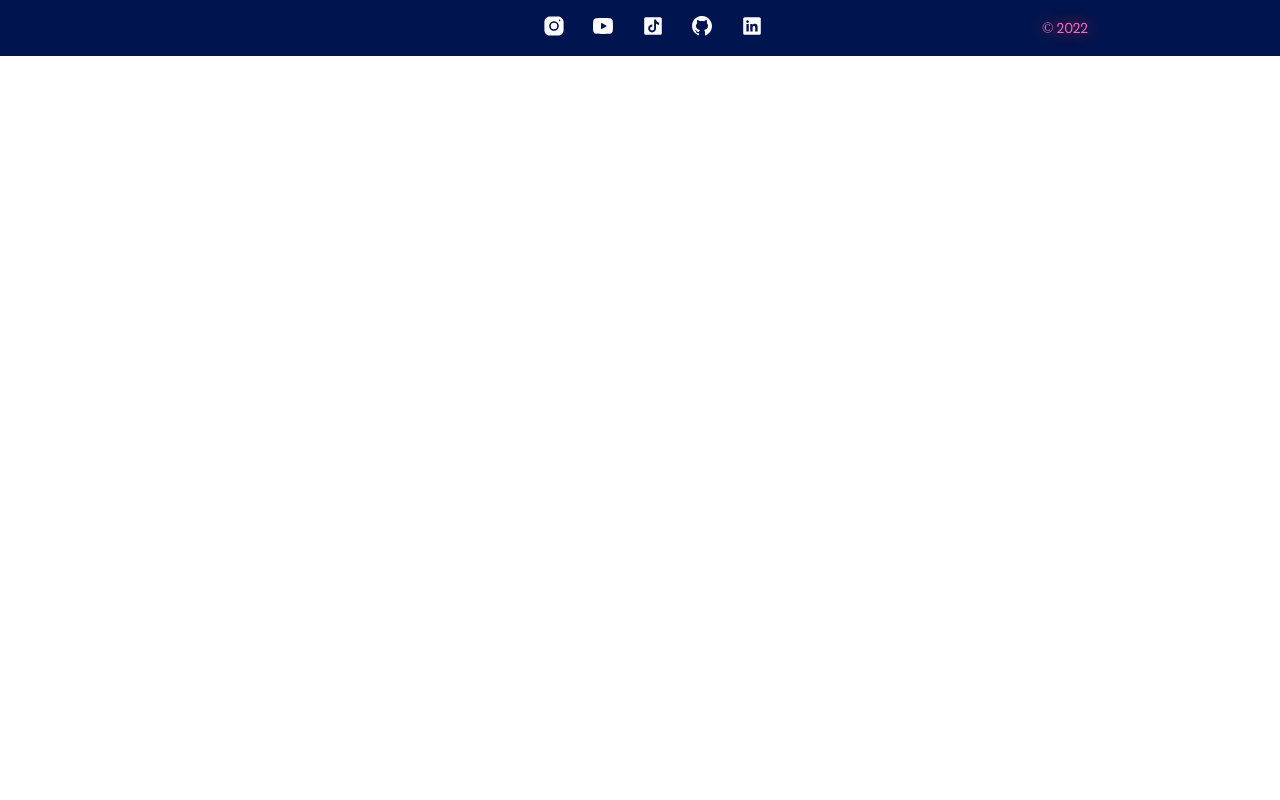
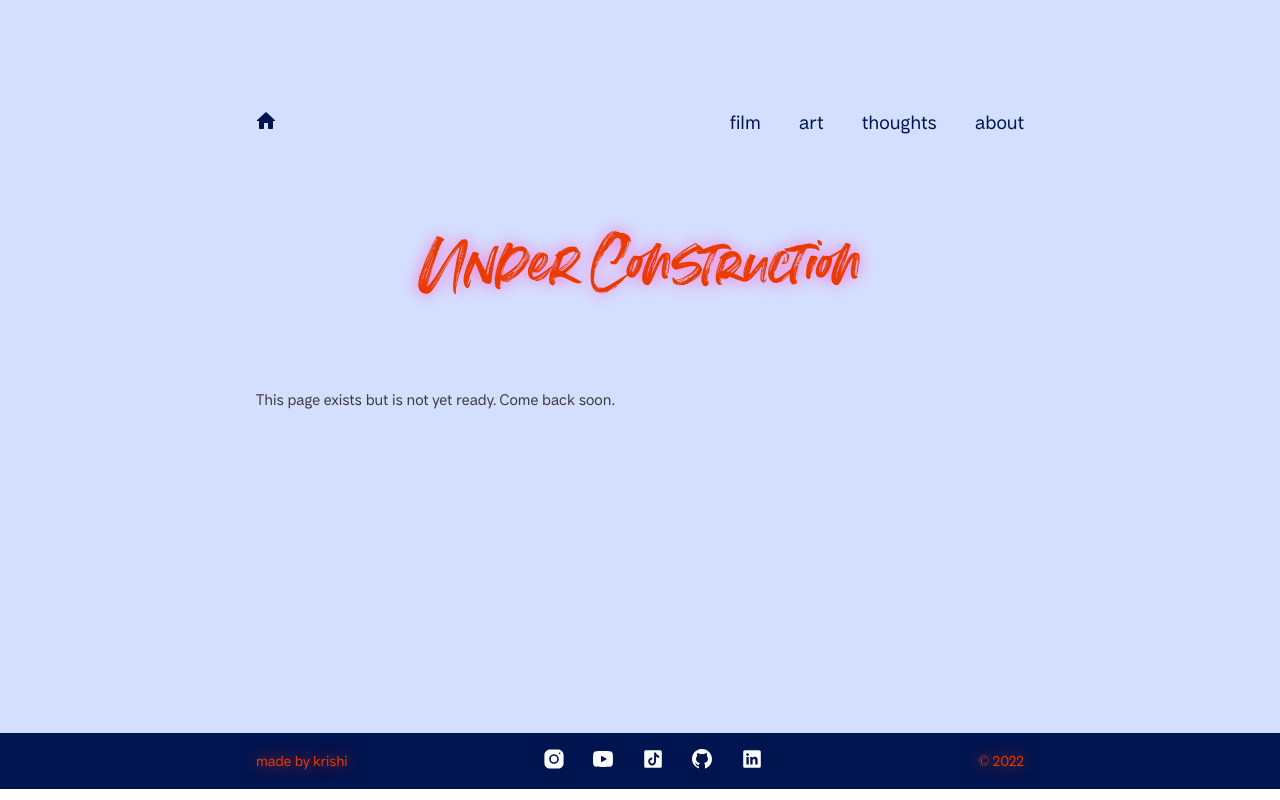
Before and after one commit to krishisharma45/krishisharma.com, a React (Create React App) app: page /art in a window 1280 px wide. Before the commit this address had no page. Built offline with nearby package versions, Linux system fonts and the light colour scheme.

Commit message:
finish desktop pages and content structure

```diff
--- a/src/components/About.js
+++ b/src/components/About.js
@@ -12,7 +12,7 @@ export default class About extends Component {
                 <a href="./"><Home/></a>
                 <Nav/>
                 <div className="Title">
-                    About
+                    About the Artist
                 </div>
                 <div className="Text">
                     <p>Engineer by day, artist by night, Krishi aspires to create compelling stories and inspire dialogue around the social issues that plague us today.</p>
--- /dev/null
+++ b/src/components/Art.js
@@ -0,0 +1,23 @@
+import '../styles.css';
+import React, { Component } from 'react';
+import Nav from './Nav';
+import { ReactComponent as Home } from '../home.svg';
+
+
+export default class Art extends Component {
+    render() {
+        return (
+            <>
+                <div className="Content">
+                    <a href="./"><Home/></a>
+                    <Nav/>
+                    <div className="Title">
+                        Under Construction
+                    </div>
+                    <p>This page exists but is not yet ready. Come back soon.</p>
+                </div>
+                <div className="Filler"></div>
+            </>
+            );
+    }
+}
--- a/src/components/Characters.js
+++ /dev/null
@@ -1,20 +0,0 @@
-import '../styles.css';
-import React, { Component } from 'react';
-import Nav from './Nav';
-import { ReactComponent as Home } from '../home.svg';
-
-
-export default class Characters extends Component {
-    render() {
-        return (
-            <div className="Content">
-                <a href="./"><Home/></a>
-                <Nav/>
-                <div className="Title">
-                    Under Construction
-                </div>
-                <p>This page exists but is not yet ready. Come back soon.</p>
-            </div>
-            );
-    }
-}
--- /dev/null
+++ b/src/components/Film.js
@@ -0,0 +1,23 @@
+import '../styles.css';
+import React, { Component } from 'react';
+import Nav from './Nav';
+import { ReactComponent as Home } from '../home.svg';
+
+
+export default class Film extends Component {
+    render() {
+        return (
+            <>
+                <div className="Content">
+                    <a href="./"><Home/></a>
+                    <Nav/>
+                    <div className="Title">
+                        Under Construction
+                    </div>
+                    <p>This page exists but is not yet ready. Come back soon.</p>
+                </div>
+                <div className="Filler"></div>
+            </>
+            );
+    }
+}
--- a/src/components/Films.js
+++ /dev/null
@@ -1,20 +0,0 @@
-import '../styles.css';
-import React, { Component } from 'react';
-import Nav from './Nav';
-import { ReactComponent as Home } from '../home.svg';
-
-
-export default class Films extends Component {
-    render() {
-        return (
-            <div className="Content">
-                <a href="./"><Home/></a>
-                <Nav/>
-                <div className="Title">
-                    Under Construction
-                </div>
-                <p>This page exists but is not yet ready. Come back soon.</p>
-            </div>
-            );
-    }
-}
--- a/src/components/Footer.js
+++ b/src/components/Footer.js
@@ -10,6 +10,9 @@ export default class Footer extends Component {
     render() {
         return (
             <footer>
+                <div className="Byline">
+                    made by krishi
+                </div>
                 <div className="Icons">
                     <a target="_blank" rel="noopener noreferrer" href="https://www.instagram.com/_krishisharma/"><Instagram/></a>
                     <a target="_blank" rel="noopener noreferrer" href="https://www.youtube.com/@krishisharma"><YouTube/></a>
--- a/src/components/Nav.js
+++ b/src/components/Nav.js
@@ -6,9 +6,9 @@ export default class Nav extends Component {
     render() {
         return (
             <div className="Nav">
-                <a href="./films">films</a>
-                <a href="./characters">characters</a>
-                <a href="./opinions">opinions</a>
+                <a href="./film">film</a>
+                <a href="./art">art</a>
+                <a href="./thoughts">thoughts</a>
                 <a href="./about">about</a>
             </div>
             );
--- a/src/components/Opinions.js
+++ /dev/null
@@ -1,19 +0,0 @@
-import '../styles.css';
-import React, { Component } from 'react';
-import Nav from './Nav';
-import { ReactComponent as Home } from '../home.svg';
-
-
-export default class Opinions extends Component {
-    render() {
-        return (
-            <div className="Content">
-                <a href="./"><Home/></a>
-                <Nav/>
-                <div className="Title">
-                    Honest Thoughts
-                </div>
-            </div>
-            );
-    }
-}
--- a/src/components/ReactRouter.js
+++ b/src/components/ReactRouter.js
@@ -1,8 +1,8 @@
 import { BrowserRouter, Routes, Route } from 'react-router-dom';
 import Home from './Home';
-import Films from './Films';
-import Characters from './Characters';
-import Opinions from './Opinions';
+import Film from './Film';
+import Art from './Art';
+import Thoughts from './Thoughts';
 import About from './About';
 import React, { Component } from 'react';
 
@@ -13,9 +13,9 @@ export default class ReactRouter extends Component {
             <BrowserRouter>
                 <Routes>
                     <Route exact path="/" element={<Home/>}/>
-                    <Route path="/films" element={<Films/>}/>
-                    <Route path="/characters" element={<Characters/>}/>
-                    <Route path="/opinions" element={<Opinions/>}/>
+                    <Route path="/film" element={<Film/>}/>
+                    <Route path="/art" element={<Art/>}/>
+                    <Route path="/thoughts" element={<Thoughts/>}/>
                     <Route path="/about" element={<About/>}/>
                 </Routes>
             </BrowserRouter>
--- /dev/null
+++ b/src/components/Thoughts.js
@@ -0,0 +1,28 @@
+import '../styles.css';
+import React, { Component } from 'react';
+import Nav from './Nav';
+import { ReactComponent as Home } from '../home.svg';
+
+
+export default class Thoughts extends Component {
+    render() {
+        return (
+            <div className="Content">
+                <a href="./"><Home/></a>
+                <Nav/>
+                <div className="Title">
+                    Honest Thoughts
+                </div>
+                <div className="Subtitle">musings from everyday life. consume responsibly.</div>
+                <h3>Lost Dimension</h3>
+                <p>Lorem ipsum dolor sit amet, consectetur adipiscing elit, sed do eiusmod tempor incididunt ut labore et dolore magna aliqua. Ut enim ad minim veniam, quis nostrud exercitation ullamco laboris nisi ut aliquip ex ea commodo consequat. Duis aute irure dolor in reprehenderit in voluptate velit esse cillum dolore eu fugiat nulla pariatur. Excepteur sint occaecat cupidatat non proident, sunt in culpa qui officia deserunt mollit anim id est laborum</p>
+                <h3>Why Art</h3>
+                <p>Lorem ipsum dolor sit amet, consectetur adipiscing elit, sed do eiusmod tempor incididunt ut labore et dolore magna aliqua. Ut enim ad minim veniam, quis nostrud exercitation ullamco laboris nisi ut aliquip ex ea commodo consequat. Duis aute irure dolor in reprehenderit in voluptate velit esse cillum dolore eu fugiat nulla pariatur. Excepteur sint occaecat cupidatat non proident, sunt in culpa qui officia deserunt mollit anim id est laborum</p>
+                <h3>Futures Fall Midflight</h3>
+                <p>Lorem ipsum dolor sit amet, consectetur adipiscing elit, sed do eiusmod tempor incididunt ut labore et dolore magna aliqua. Ut enim ad minim veniam, quis nostrud exercitation ullamco laboris nisi ut aliquip ex ea commodo consequat. Duis aute irure dolor in reprehenderit in voluptate velit esse cillum dolore eu fugiat nulla pariatur. Excepteur sint occaecat cupidatat non proident, sunt in culpa qui officia deserunt mollit anim id est laborum</p>
+                <h3>Biases Come From Somewhere</h3>
+                <p>Lorem ipsum dolor sit amet, consectetur adipiscing elit, sed do eiusmod tempor incididunt ut labore et dolore magna aliqua. Ut enim ad minim veniam, quis nostrud exercitation ullamco laboris nisi ut aliquip ex ea commodo consequat. Duis aute irure dolor in reprehenderit in voluptate velit esse cillum dolore eu fugiat nulla pariatur. Excepteur sint occaecat cupidatat non proident, sunt in culpa qui officia deserunt mollit anim id est laborum</p>
+            </div>
+            );
+    }
+}
--- a/src/index.css
+++ b/src/index.css
@@ -18,6 +18,11 @@ code {
 }
 
 @font-face {
+  font-family: 'SummerLovingSans';
+  src: local('SummerLovingSans'), url(./fonts/SummerLovingSans.otf) format('truetype');
+}
+
+@font-face {
   font-family: 'CompitaLight';
   src: local('CompitaLight'), url(./fonts/CompitaLight.otf) format('truetype');
 }
--- a/src/styles.css
+++ b/src/styles.css
@@ -22,7 +22,7 @@
 .Nav {
   position: absolute;
   top: 14vh;
-  right: 15vw;
+  right: 20vw;
   font-size: 2.5vh;
 }
 
@@ -30,21 +30,23 @@
   display: inline;
   padding-left: 3vw;
   text-decoration: none;
-  color: #EA00A5;
+  color: #001550;
   font-family: CompitaMedium;
 }
 
 .Nav > a:hover{
-  color: #F0D;
+  color: #EA00A5;
 }
 
 .Content {
-  height: 93vh;
+  /*height: 93vh;*/
+  height: 100%;
   background-color: #D4DFFF;
   align-items: right;
   justify-content: top;
   font-family: CompitaMedium;
   flex: auto;
+  padding-bottom: 10vh;
 }
 
 .Content > p {
@@ -55,7 +57,12 @@
 .Content > a {
   position: absolute;
   top: 14vh;
-  left: 15vw;
+  left: 20vw;
+}
+
+.Filler {
+  background-color: #D4DFFF;
+  height: 28vh;
 }
 
 .Title {
@@ -70,9 +77,26 @@
   padding-bottom: 10vh;
 }
 
+h3 {
+  font-family: SummerLovingSans;
+  font-size: 2.5em;
+  padding-left: 20vw;
+  color: #EA00A5;
+}
+
+.Content > p {
+  font-family: CompitaMedium;
+  display: flex;
+  justify-content: left;
+  align-items: center;
+  padding-left: 20vw;
+  padding-right: 20vw;
+  line-height: 1.5em;
+  color: #3C3C3C;
+}
+
 .Text {
-  padding-left: 15vw;
-  padding-bottom: 5vh;
+  padding-left: 20vw;
   font-size: 1em;
   width: 33vw;
   line-height: 1.3em;
@@ -92,17 +116,35 @@
   height: 40vh;
 }
 
+.Subtitle {
+  position: absolute;
+  top: 40vh;
+  text-align: center;
+  width: 100vw;
+  font-size: 1.2em;
+  color: #3C3C3C;
+}
+
 footer {
   height: 7vh;
   background-color: #001550;
   display: flex;
   align-items: center;
   justify-content: center;
-  color: white;
   font-size: 2.5vh;
   position: relative;
   width: 100%;
   font-family: CompitaMedium;
+}
+
+.Byline {
+  position: absolute;
+  align-items: right;
+  padding-left: 20vw;
+  left: 0;
+  font-size: .75em;
+  color: #EA3A00;
+  text-shadow: 0px 0px 2vh #EA3A00;
 }
 
 .Icons > a {
@@ -112,9 +154,9 @@ footer {
 .Copyright {
   position: absolute;
   align-items: right;
-  padding-right: 15vw;
+  padding-right: 20vw;
   right: 0;
   font-size: .75em;
-  color: #FF67D2;
+  color: #EA3A00;
   text-shadow: 0px 0px 2vh #EA3A00;
 }
```
Also changed, not shown: src/fonts/SummerLovingSans.otf (added), src/home.svg.
